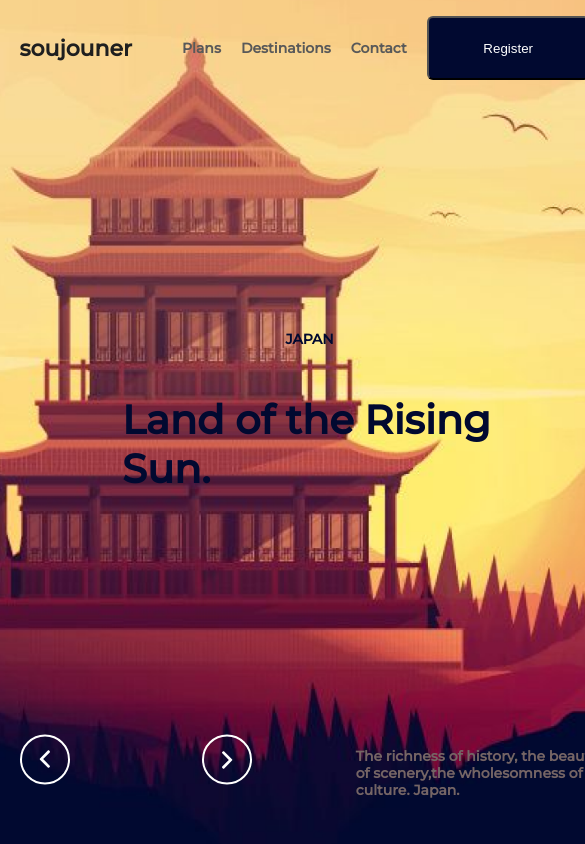
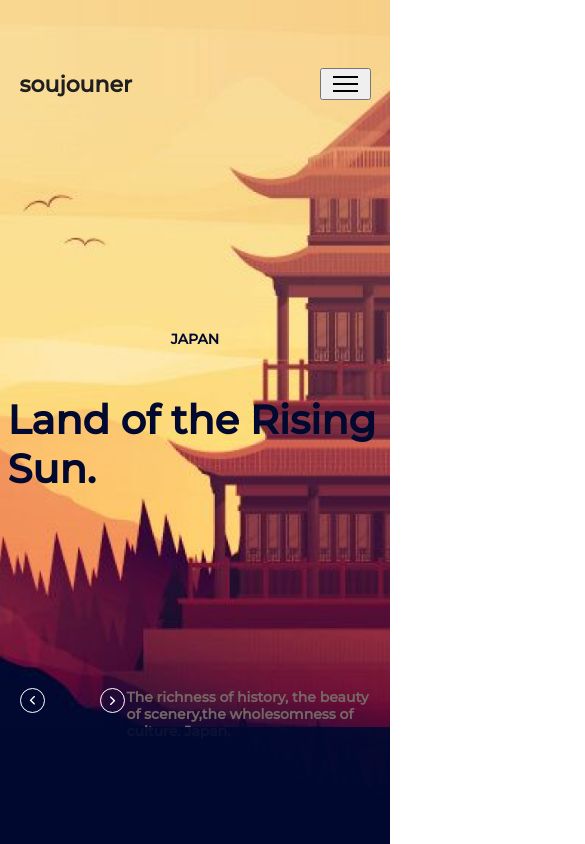
Before and after one commit to jefedcreator/soujouner, a plain HTML site: page index.html in a window 390 px wide. Shown: the whole page, 585 px wide, since content can reach past the window. Drawn offline with Linux system fonts and the light colour scheme.

Commit message:
upgraded. added hamburger to mobile view

```diff
--- a/index.css
+++ b/index.css
@@ -3,23 +3,28 @@
 body{
     margin: 0;
     padding: 0;
+}
+
+.cover{
     background-image: url('./media/Rectangle\ 55.png');
     background-size: cover;
     background-repeat: no-repeat;
+    height: 100vh;
 }
 
 section{
     width: 90%;
     margin: 0 auto;
-    display: grid;
+    /*display: grid;
     grid-template-areas: 'div1'
                         'div2'
                         'div3';
-
+    grid-template-rows: 0.2fr 1fr 0.2fr;*/
 }
 
 header{
     grid-area: div1;
+    grid-row: 1/2;
     height: 20vh;
 }
 
@@ -71,8 +76,20 @@ text-align: left;
     color: #595959;
 }
 
+.hamburger{
+    display: none;
+}
+
+.hamburger div {
+    display: none;
+    width: 25px;
+    height: 2px;
+    background-color: black;
+    margin: 5px;
+    color: black;
+}
+
 .showcase{
-    grid-area: div2;
     display: flex;
     flex-direction: column;
     height: 60vh;
@@ -98,7 +115,7 @@ height: 98px;
 width: 375px;
 }
 
-.footer{
+footer{
     display: flex;
     align-items: center;
     justify-content: space-between;
@@ -135,10 +152,37 @@ color: rgb(117, 101, 101);
 
 
 
-@media only screen and (max-width: 780px){
+@media only screen and (max-width: 700px), only screen and (max-width: 500px){
     body{
-        background-position: center;
+        margin: 0;
+        padding: 0;
+    }
+
+    header{
+        display: flex;
+        align-items: center;
+        justify-content: space-between;
+    }
+
+    .cover{
+        background-image: url('./media/Rectangle\ 55.png');
         background-size: cover;
+        background-repeat: no-repeat;
+        background-position-x: -180px;
+    }
+
+    section{
+        width: 90%;
+        margin: 0 auto;
+    }
+
+    nav button{
+        height: 30px;
+        width: 80px;
+        border-radius: 6px;
+        background: lawngreen;
+        color:  #010930;
+        cursor: pointer;
     }
 
     .showcase{
@@ -153,12 +197,58 @@ color: rgb(117, 101, 101);
     }
 
     .sliders{
-        width: 40%;
+        width: 30%;
+    }
+
+    nav.li{
+        display: none;
+    }
+
+    .hamburger div {
+        display: block;
+        width: 25px;
+        height: 2px;
+        background-color: black;
+        margin: 5px;
+        color: black;
+    }
+
+    .hamburger{
+        display: block;
+    }
+
+    nav ul{
+        height: 90vh;
+        width: 100vw;
+        background-color:#010930 ;
+        position: fixed;
+        top: 15%;
+        left: 0%;
+        opacity: 0.9;
+        padding: 0;
+        margin: 0;
+        list-style-type: none;
+        display: flex;
+        flex-direction: column;
+        align-items: center;
+        justify-content: space-evenly;
+        transform: translateY(600px);
+        color: white;
+        z-index: 1;
+        transition: 0.3s ease-in-out;
+    }
+
+    nav a:hover{
+        color: lawngreen;
+    }
+
+    .show{
+        transform: translate(0);
+    }
+
+    .sliders img{
+        height: 25px;
+        width: 25px;
+        border: 2px;
     }
 }
-
-/*@media only screen and (max-width: 375px){
-    body{
-        background-position: contain;
-    }
-}*/
--- a/index.html
+++ b/index.html
@@ -9,26 +9,31 @@
 </head>
 
 <body>
+    <div class="cover">
         <section>
             <header>
                 <nav>
                     <h1>
                         soujouner
                     </h1>
-                <ul>
+                    <ul class="nav-ul" id="nav-ul">
                         <li><a href="">Plans</a></li>
                         <li><a href="">Destinations</a></li>
                         <li><a href="">Contact</a></li>
                         <li><button>Register</button></li>
                     </ul>
                 </nav>
+                <button class="hamburger" id="hamburger">
+                    <div class="line1"></div>
+                    <div class="line2"></div>
+                    <div class="line3"></div>
+                </button>
             </header>
             <div class="showcase">
                 <p>JAPAN</p>
                 <h2>Land of the Rising Sun.</h2>
             </div>
             <footer>
-            <div class="footer">
                 <div class="sliders">
                     <img src="./media/Group 60.svg" alt="">
                     <img src="./media/Group 59.svg" alt="">
@@ -36,9 +41,11 @@
                 <div class="detail">
                     <p>The richness of history, the beauty of scenery,the wholesomness of culture. Japan.</p>
                 </div>
-            </div>
             </footer>
         </section>
+    </div>
+
+    <script src="index.js"></script>
 </body>
 
 </html>
--- /dev/null
+++ b/index.js
@@ -0,0 +1,6 @@
+const hamburger= document.getElementById('hamburger');
+const navUL= document.getElementById('nav-ul');
+
+hamburger.addEventListener('click', ()=>{
+    navUL.classList.toggle('show');
+});
```
Lines whose indentation alone changed are shown as unchanged.
